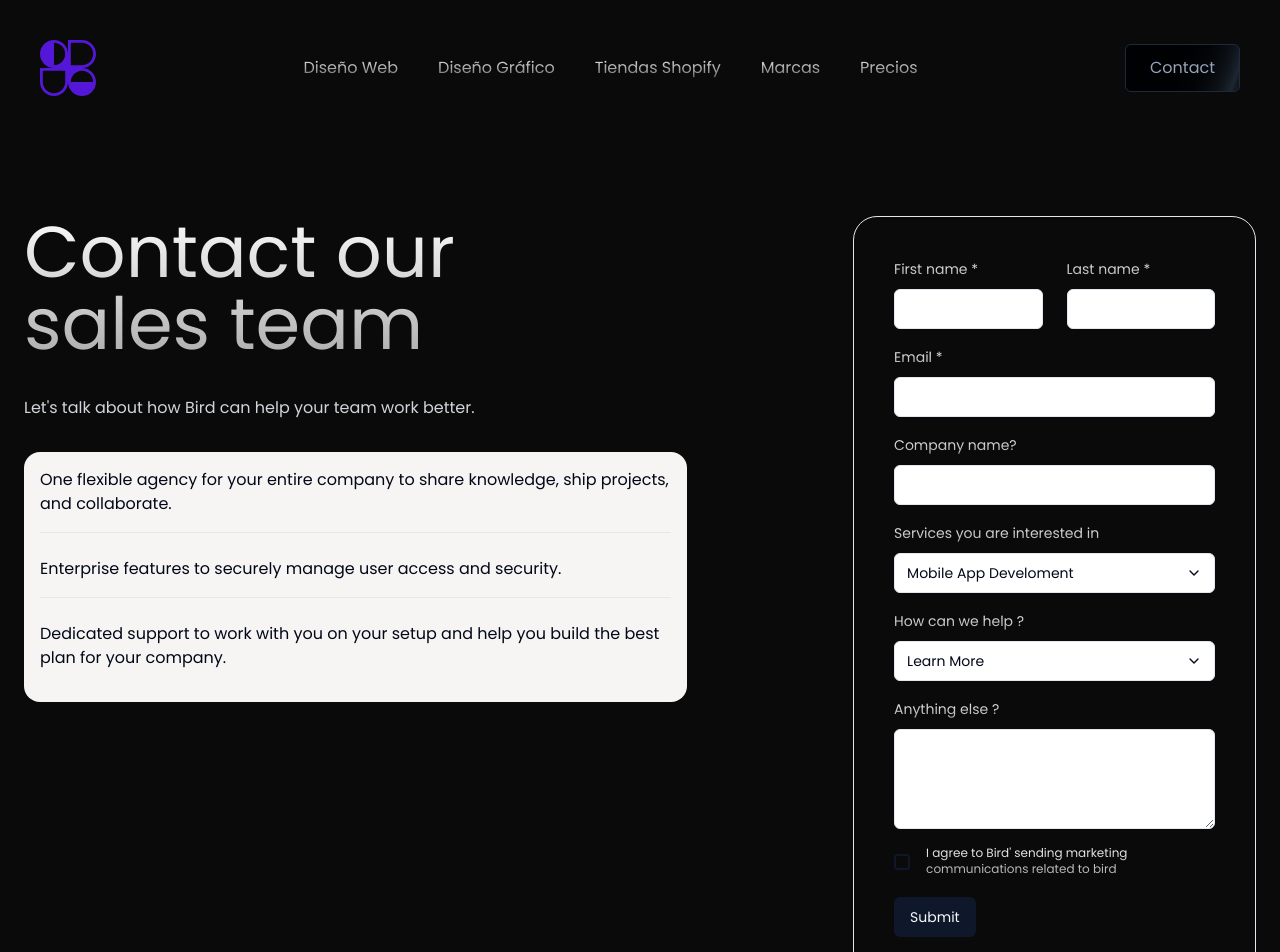
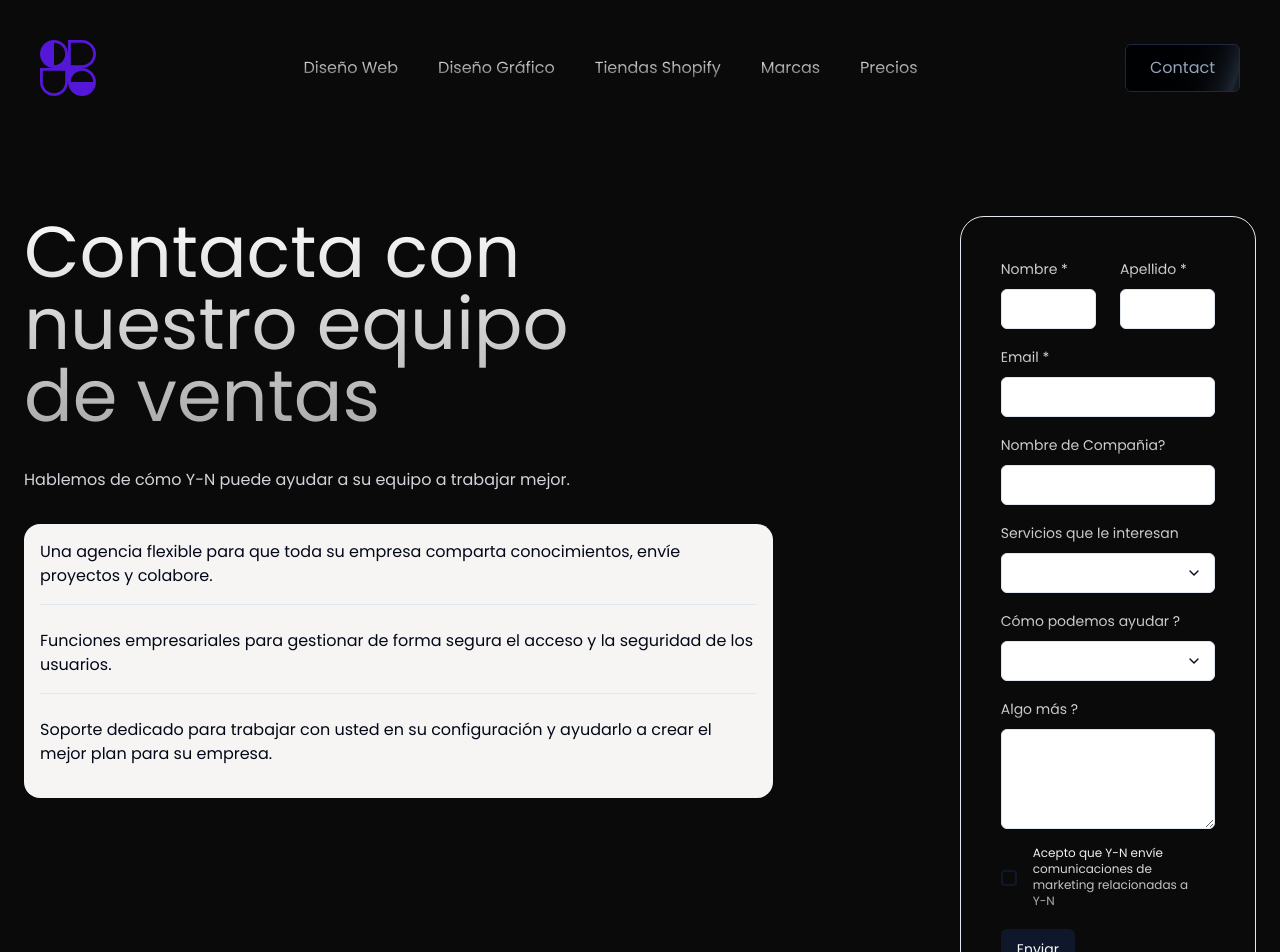
Before and after one commit to yanfer/digitalMarketingAgency, a Next.js app: page /contact in a window 1280 px wide. Shown: the top 952 px of the page. Built offline with nearby package versions, Linux system fonts and the light colour scheme.

Commit message:
Update page.tsx

```diff
--- a/app/contact/page.tsx
+++ b/app/contact/page.tsx
@@ -45,17 +45,17 @@ const FormSchema = z.object({
   job_title: z.string(),
   company_name: z.string(),
   help: z.enum([
-    "Evaluate Bird for my company",
-    "Learn More",
-    "Get a Quote",
-    "Other",
+    "Evaluación de Y-N para mi empresa",
+    "Aprender más",
+    "Obten un presupuesto",
+    "Otros",
   ]),
   services: z.enum([
-    "Mobile App Develoment",
-    "Social Media Marketing",
-    "UI/UX Design",
+    "Desarrollo de aplicaciones móviles",
+    "Marketing de medios sociales",
+    "Diseño UI/UX",
     "Branding",
-    "Website Development",
+    "Desarrollo de sitios web",
   ]),
   info: z.string(),
 });
@@ -66,13 +66,13 @@ type FormValues = {
   email: string;
   job_title: string;
   company_name: string;
-  help: "Evaluate Bird for my company" | "Learn More" | "Get a Quote" | "Other";
+  help:  "Evaluación de Y-N para mi empresa" | "Aprender más" | "Obten un presupuesto" | "Otros";
   services:
-    | "Mobile App Develoment"
-    | "Social Media Marketing"
-    | "UI/UX Design"
+    | "Desarrollo de aplicaciones móviles"
+    |  "Marketing de medios sociales"
+    | "Diseño UI/UX"
     | "Branding"
-    | "Website Development";
+    | "Desarrollo de sitios web";
   info: string;
   terms: boolean;
 };
@@ -90,8 +90,8 @@ export default function ContactForm() {
       email: "",
       job_title: "",
       company_name: "",
-      help: "Learn More",
-      services: "Mobile App Develoment",
+      help: "Aprender más",
+      services: "Desarrollo de aplicaciones móviles",
       info: "",
     },
   });
@@ -106,14 +106,14 @@ export default function ContactForm() {
       });
 
       if (!res.ok) {
-        throw new Error("Something went wrong");
+        throw new Error("Algo salio mal");
       }
 
       setSubmitted(true);
     } catch (error) {
       toast({
         title: "Error",
-        description: "Something went wrong",
+        description: "Algo salio mal",
       });
     } finally {
       setLoading(false);
@@ -132,7 +132,7 @@ export default function ContactForm() {
       <div className="md:flex items-start justify-center md:py-20 px-6">
         <div className="">
           <div className="text-5xl font-medium  w-full md:w-2/3  pb-5 md:text-7xl bg-clip-text text-transparent bg-gradient-to-b from-neutral-50 to-neutral-400 bg-opacity-50">
-            Contact our sales team
+            Contacta con nuestro equipo de ventas
           </div>
           <div
             className="
@@ -141,27 +141,25 @@ export default function ContactForm() {
               text-gray-300
                     "
           >
-            Let&apos;s talk about how Bird can help your team work better.
+            Hablemos de cómo Y-N puede ayudar a su equipo a trabajar mejor.
           </div>
 
           <div className="bg-[#f6f5f4] md:w-4/5 space-y-6 p-4 rounded-2xl my-4 hidden md:flex md:flex-col">
             <div className="flex gap-4 border-b ">
               <div className=" font-normal pb-4 ">
-                One flexible agency for your entire company to share knowledge,
-                ship projects, and collaborate.
+                Una agencia flexible para que toda su empresa comparta conocimientos, envíe proyectos y colabore.
               </div>
             </div>
 
             <div className="flex gap-4 border-b ">
               <div className=" font-normal pb-4 ">
-                Enterprise features to securely manage user access and security.
+                Funciones empresariales para gestionar de forma segura el acceso y la seguridad de los usuarios.
               </div>
             </div>
 
             <div className="flex gap-4  ">
               <div className=" font-normal pb-4 ">
-                Dedicated support to work with you on your setup and help you
-                build the best plan for your company.
+                Soporte dedicado para trabajar con usted en su configuración y ayudarlo a crear el mejor plan para su empresa.
               </div>
             </div>
           </div>
@@ -188,7 +186,7 @@ export default function ContactForm() {
                   render={({ field }) => (
                     <FormItem className="items-center justify-center  w-full">
                       <FormLabel className="text-sm bg-clip-text text-transparent bg-gradient-to-b from-neutral-50 to-neutral-400 bg-opacity-50">
-                        First name *
+                        Nombre *
                       </FormLabel>
                       <FormControl>
                         <Input {...field} />
@@ -203,7 +201,7 @@ export default function ContactForm() {
                   render={({ field }) => (
                     <FormItem className="items-center justify-center  w-full">
                       <FormLabel className="text-sm bg-clip-text text-transparent bg-gradient-to-b from-neutral-50 to-neutral-400 bg-opacity-50">
-                        Last name *
+                        Apellido *
                       </FormLabel>
                       <FormControl>
                         <Input {...field} />
@@ -234,7 +232,7 @@ export default function ContactForm() {
                 render={({ field }) => (
                   <FormItem className="items-center justify-center  w-full">
                     <FormLabel className="text-sm bg-clip-text text-transparent bg-gradient-to-b from-neutral-50 to-neutral-400 bg-opacity-50">
-                      Company name?
+                      Nombre de Compañia?
                     </FormLabel>
                     <FormControl>
                       <Input {...field} />
@@ -249,7 +247,7 @@ export default function ContactForm() {
                 render={({ field }) => (
                   <FormItem className="items-center justify-center w-full">
                     <FormLabel className="text-sm bg-clip-text text-transparent bg-gradient-to-b from-neutral-50 to-neutral-400 bg-opacity-50">
-                    Services you are interested in
+                    Servicios que le interesan
                     </FormLabel>
                     <Select
                       onValueChange={field.onChange}
@@ -257,16 +255,16 @@ export default function ContactForm() {
                     >
                       <FormControl>
                         <SelectTrigger>
-                          <SelectValue placeholder="Select an option" />
+                          <SelectValue placeholder="Selecciona una opción" />
                         </SelectTrigger>
                       </FormControl>
                       <SelectContent>
                         <div className="flex gap-4">
                           <SelectItem value="Mobile App Develoment">
-                          Mobile App Develoment
+                          Desarrollo de aplicaciones móviles
                           </SelectItem>
                         </div>
-                        <SelectItem value="Social Media Marketing">Social Media Marketing</SelectItem>
+                        <SelectItem value="Social Media Marketing">Marketing de medios sociales</SelectItem>
                         <SelectItem value="51-200">51-200</SelectItem>
                         <SelectItem value="501-1000">501-1000</SelectItem>
                         <SelectItem value="1000+">1000+</SelectItem>
@@ -282,7 +280,7 @@ export default function ContactForm() {
                 render={({ field }) => (
                   <FormItem className="items-center justify-center  w-full">
                     <FormLabel className="text-sm bg-clip-text text-transparent bg-gradient-to-b from-neutral-50 to-neutral-400 bg-opacity-50">
-                      How can we help ?
+                      Cómo podemos ayudar ?
                     </FormLabel>
                     <Select
                       onValueChange={field.onChange}
@@ -293,19 +291,19 @@ export default function ContactForm() {
 
 
                         >
-                          <SelectValue placeholder="Select an option" />
+                          <SelectValue placeholder="Selecciona una opción" />
                         </SelectTrigger>
                       </FormControl>
                       <SelectContent>
                         <div className="flex gap-4">
                           <SelectItem value="Evaluate Bird for my company">
-                            Evaluate Bird for my company
+                           Evaluación de Y-N para mi empresa
                           </SelectItem>
                         </div>
-                        <SelectItem value="Learn More">Learn More</SelectItem>
-                        <SelectItem value="Get a Quote">Get a Quote</SelectItem>
+                        <SelectItem value="Learn More">Aprender más</SelectItem>
+                        <SelectItem value="Get a Quote">Obtener un presupuesto</SelectItem>
 
-                        <SelectItem value="Other">Other</SelectItem>
+                        <SelectItem value="Other">Otros</SelectItem>
                       </SelectContent>
                     </Select>
                   </FormItem>
@@ -318,7 +316,7 @@ export default function ContactForm() {
                 render={({ field }) => (
                   <FormItem className="items-center justify-center w-full">
                     <FormLabel className="text-sm bg-clip-text text-transparent bg-gradient-to-b from-neutral-50 to-neutral-400 bg-opacity-50">
-                      Anything else ?
+                      Algo más ?
                     </FormLabel>
                     <FormControl>
                       <Textarea style={{ height: "100px" }} {...field} />
@@ -340,8 +338,7 @@ export default function ContactForm() {
                   />
                 </div>
                 <div className="text-xs font-light  md:w-3/4 mb-1 bg-clip-text text-transparent bg-gradient-to-b from-neutral-50 to-neutral-400">
-                  I agree to Bird&apos; sending marketing communications related
-                  to bird
+                  Acepto que Y-N envíe comunicaciones de marketing relacionadas a Y-N
                 </div>
               </div>
 
@@ -356,7 +353,7 @@ export default function ContactForm() {
                   disabled={loading}
                   onClick={() => form.handleSubmit(onSubmit)}
                 >
-                  Submit
+                  Enviar
                 </Button>
               </div>
             </form>
@@ -382,8 +379,7 @@ export default function ContactForm() {
                   <PiSmiley className="text-6xl text-[#6c6684] mx-auto" />
 
                   <div className="text-gray-500 font-light  text-center justify-center mx-auto py-10">
-                    We&apos;ve received your inquiry and will be contacting you
-                    via email shortly.
+                    Hemos recibido tu consulta y nos comunicaremos contigo por correo electrónico en breve.
                   </div>
                 </div>
               </div>
```
